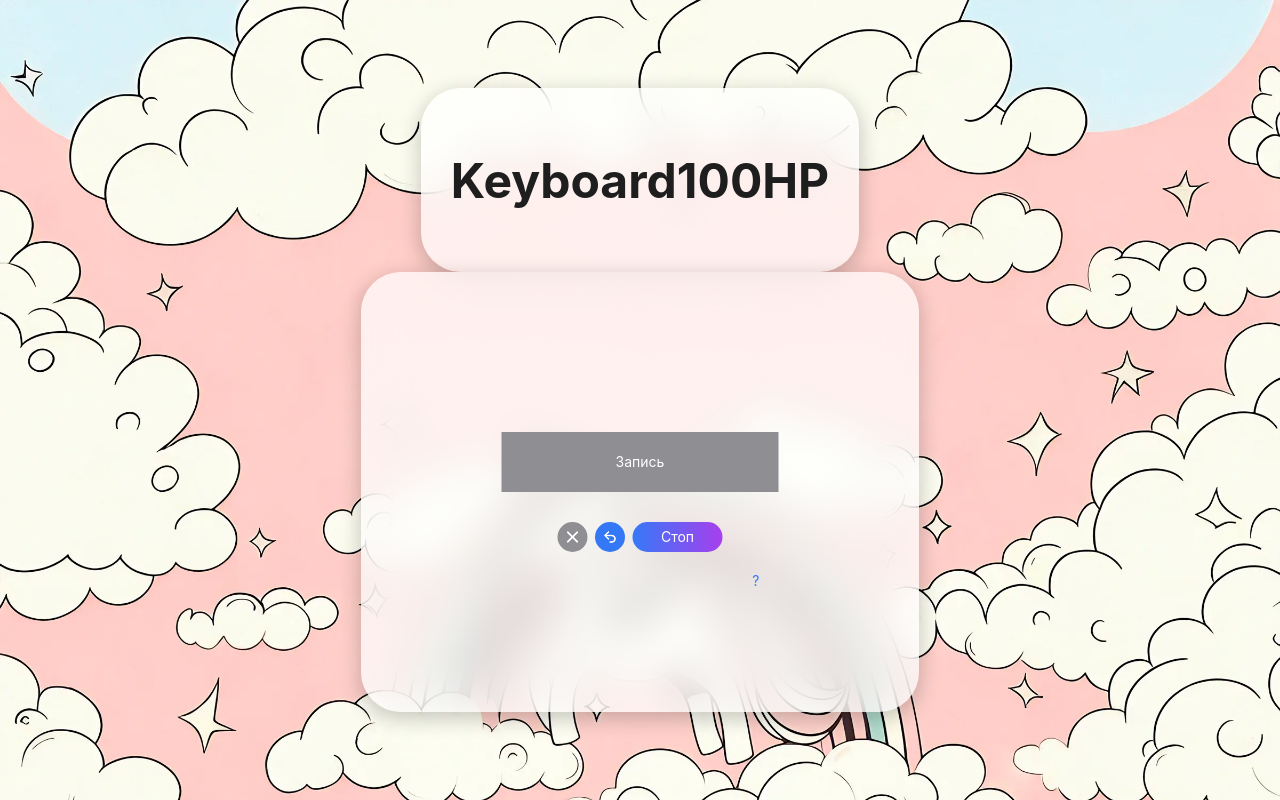
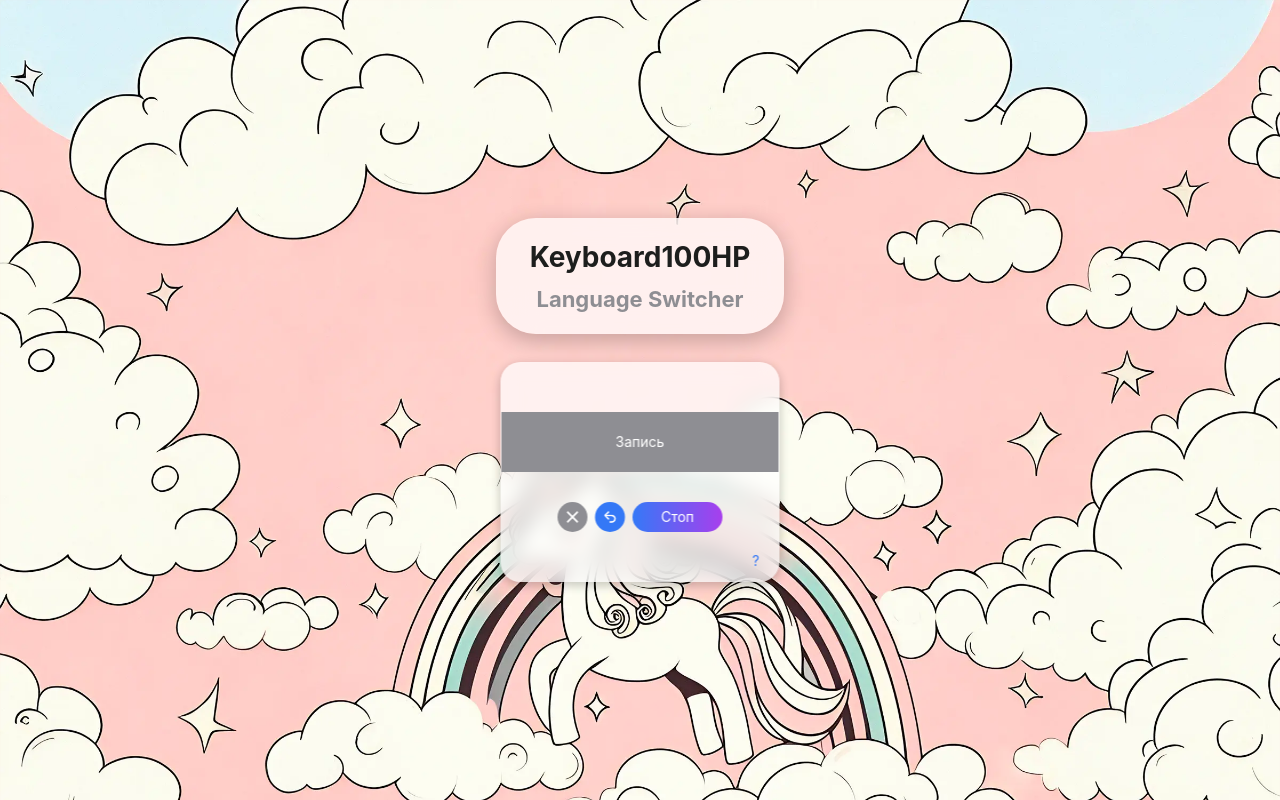
Before and after one commit to Keyboard100HP/Keyboard100HP.github.io, a plain HTML site: page index.html in a window 1280 px wide. Drawn offline with Linux system fonts and the light colour scheme; a web font is replaced by a local one.

Commit message:
кажется что это красиво

```diff
--- a/index.html
+++ b/index.html
@@ -10,12 +10,12 @@
 <body>
     <main>
         <div class="os base">
-            <h1 class="title">Keyboard100HP</h1>
+            <h1 class="h1">Keyboard100HP</h1>
+            <h2 class="h2">Language Switcher</h2>
         </div>
 
-        <div class="row">
-            <div class="os x05">
-
+        <div class="app-container">
+            <div class="os">
                 <div class="app">
 
                     <div class="state">
--- a/style.css
+++ b/style.css
@@ -52,19 +52,11 @@ main {
     align-items: center;
     justify-content: center;
     flex-direction: column;
+    gap: 28px;
 }
 
 :root {
     --scale-factor: 0.5;
-}
-
-.x05 {
-
-
-      .element {
-        width: calc(100px * var(--scale-factor));
-        height: calc(100px * var(--scale-factor));
-      }
 }
 
 .os {
@@ -75,12 +67,28 @@ main {
     box-shadow: 0px 6px 20px 2px rgb(0 0 0 / 20%);
 }
 
-.row {
-    /* width: 100%; */
+
+.base {
+    padding: 22px 34px;
+    display: flex;
+    flex-direction: column;
+    /* border-radius: 50vh; */
+    gap: 12px;
 }
 
-.base .title {
-    font-size: 48px;
+.h1, h2 {
+    margin: 0;
+}
+
+.base .h1 {
+    text-align: center;
+    font-size: 28px;
+}
+
+.base .h2 {
+    text-align: center;
+    font-size: 22px;
+    color: var(--color-gray);
 }
 
 
@@ -91,11 +99,21 @@ main {
 
     width: calc(var(--width) * var(--factor));
     height: calc(var(--height) * var(--factor));
+    /* transform: scale(var(--factor)); */
+
+    display: flex;
+    flex-direction: column;
+    justify-content: center;
+    align-items: center;
+}
+
+.app-container > * {
     transform: scale(var(--factor));
+    min-width: 200%;
 }
 
 .app {
-    transform: scale(0.5);
+    /* transform: scale(0.5); */
     padding: 100px 2px;
     display: flex;
     font-size: 28px;
```
